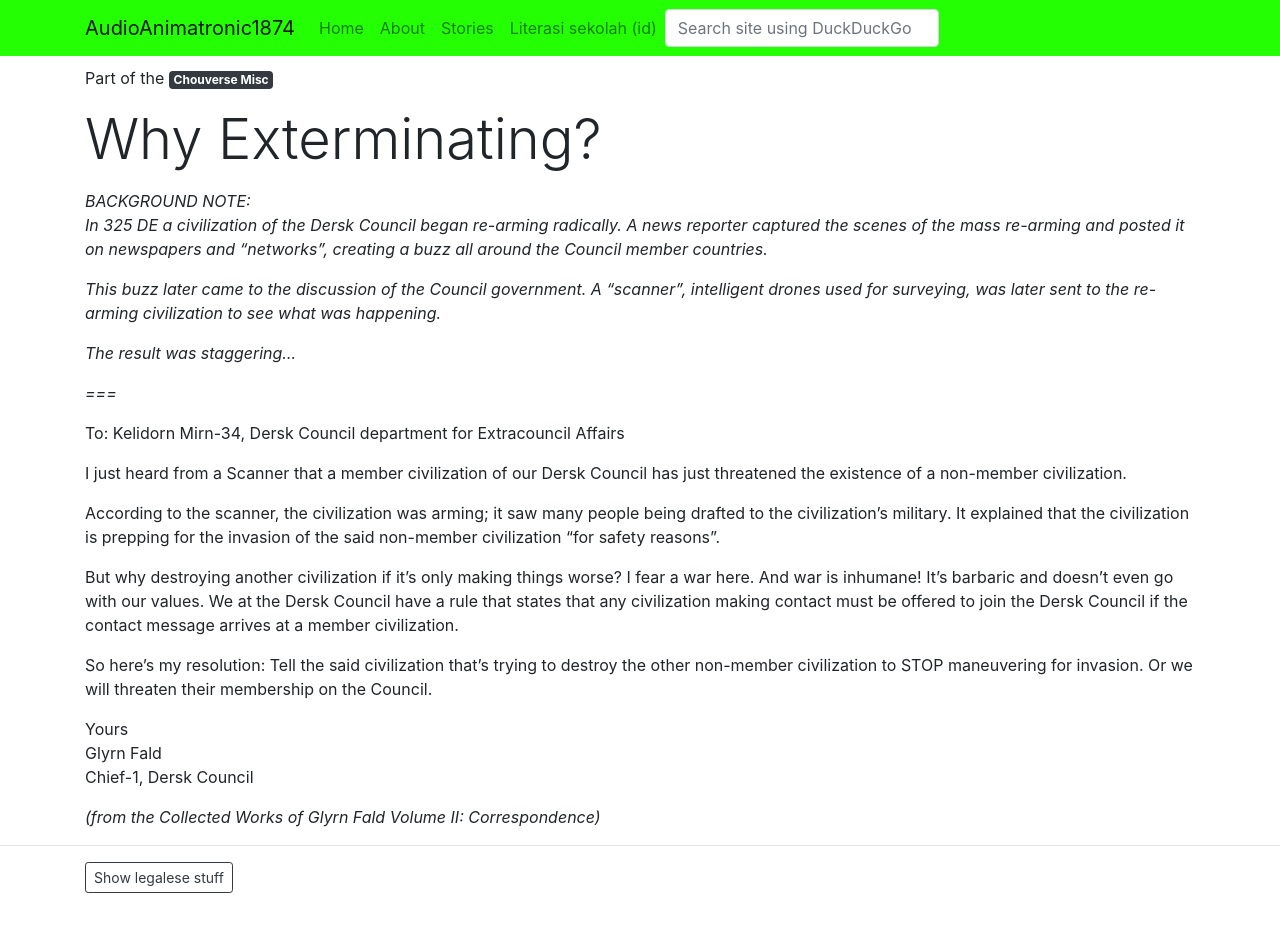
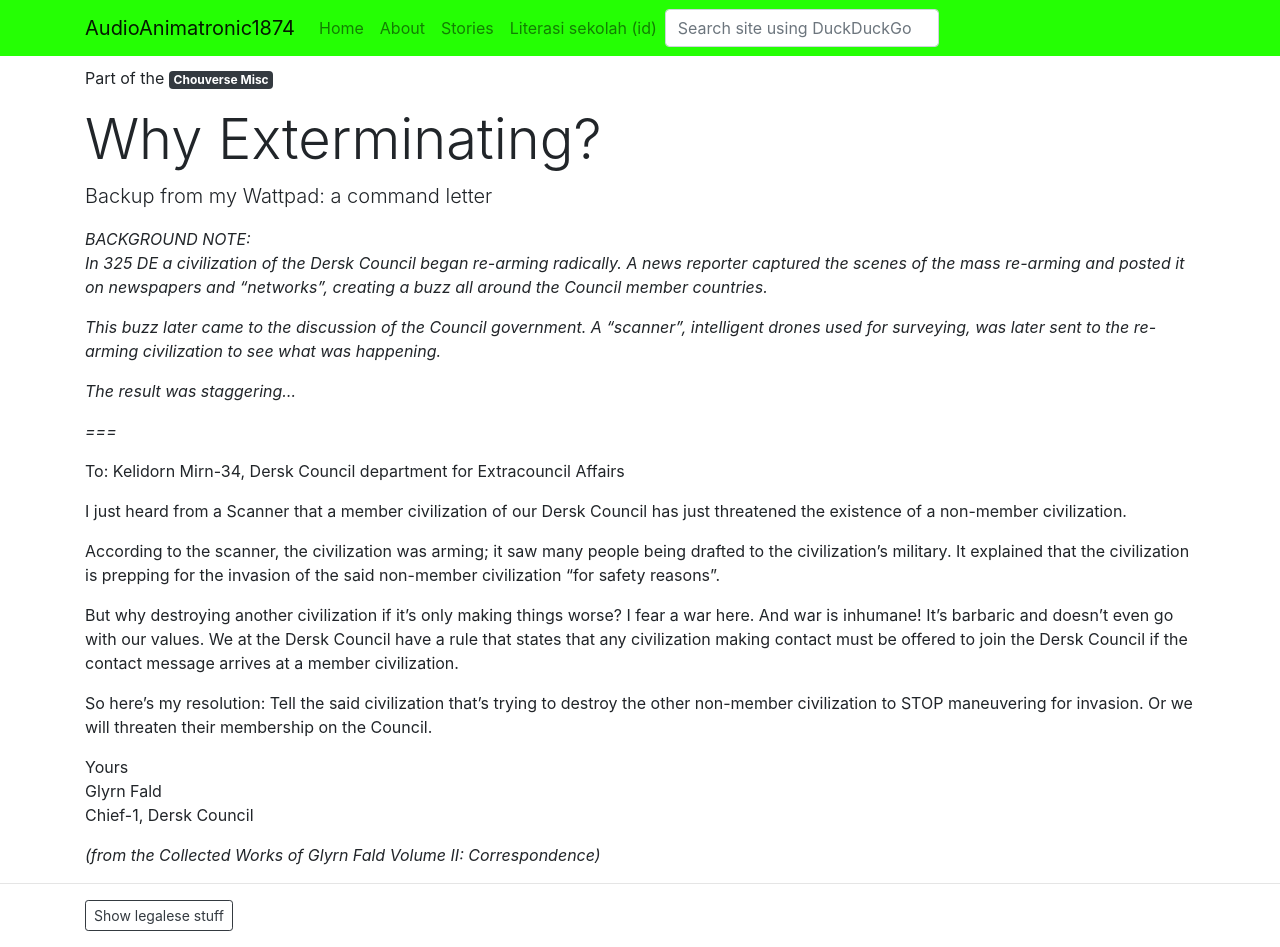
Before and after one commit to aa1874/aa1874site, a Jekyll site: the page built from _stories/why-exterminating.md, in a window 1280 px wide and 947 px high. Built offline with Jekyll 4.4.1, drawn with Linux system fonts in a browser that asks for light colours; nearby versions of some CDN libraries; some web fonts are replaced.

Commit message:
Update from Forestry.io gibranalnn@outlook.com updated _stories/why-exterminating.md

```diff
--- a/_stories/why-exterminating.md
+++ b/_stories/why-exterminating.md
@@ -2,7 +2,7 @@
 layout: story
 series: Chouverse Misc
 title: Why Exterminating?
-headline: ''
+headline: 'Backup from my Wattpad: a command letter'
 
 ---
 _BACKGROUND NOTE:_
```
